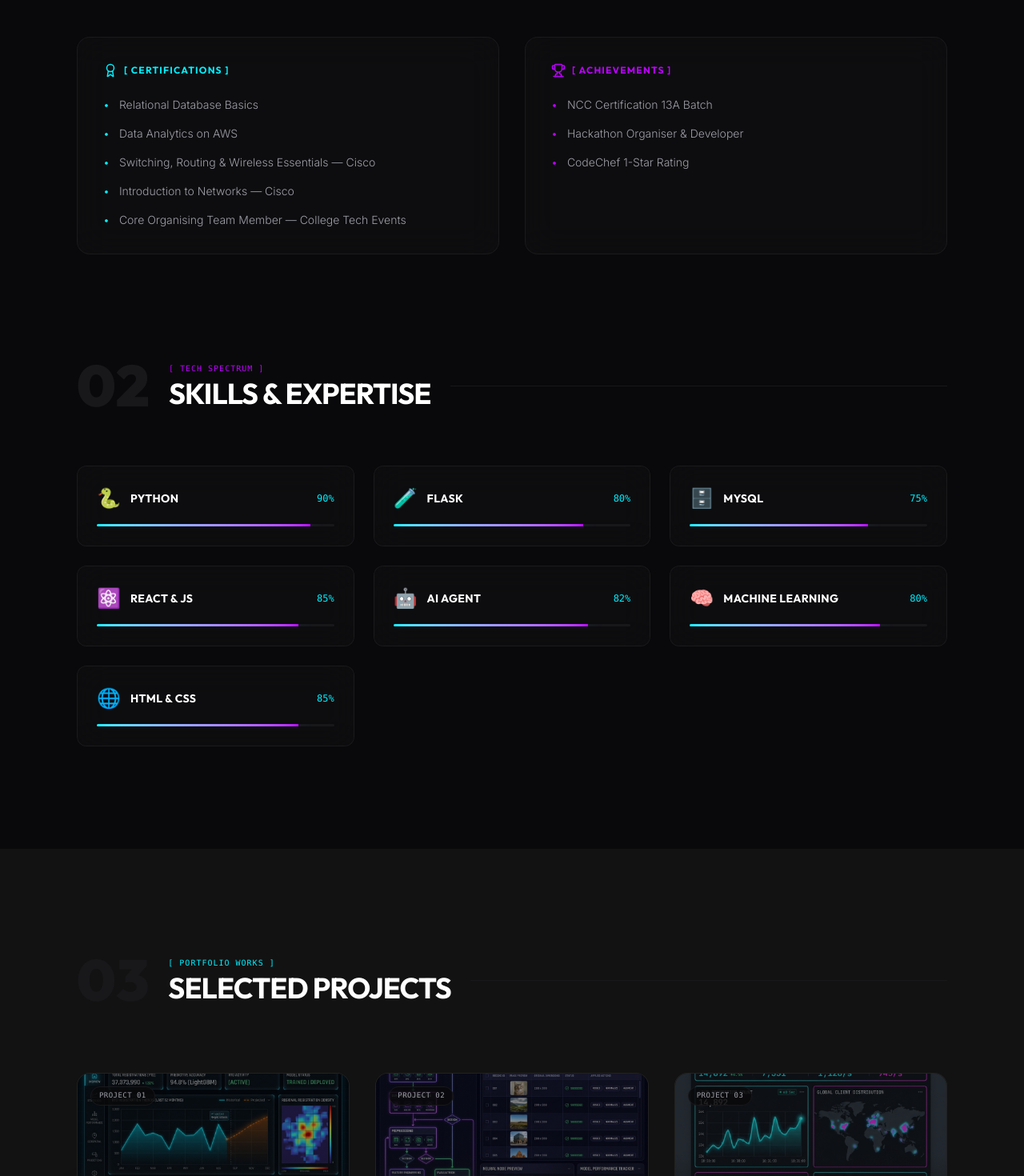
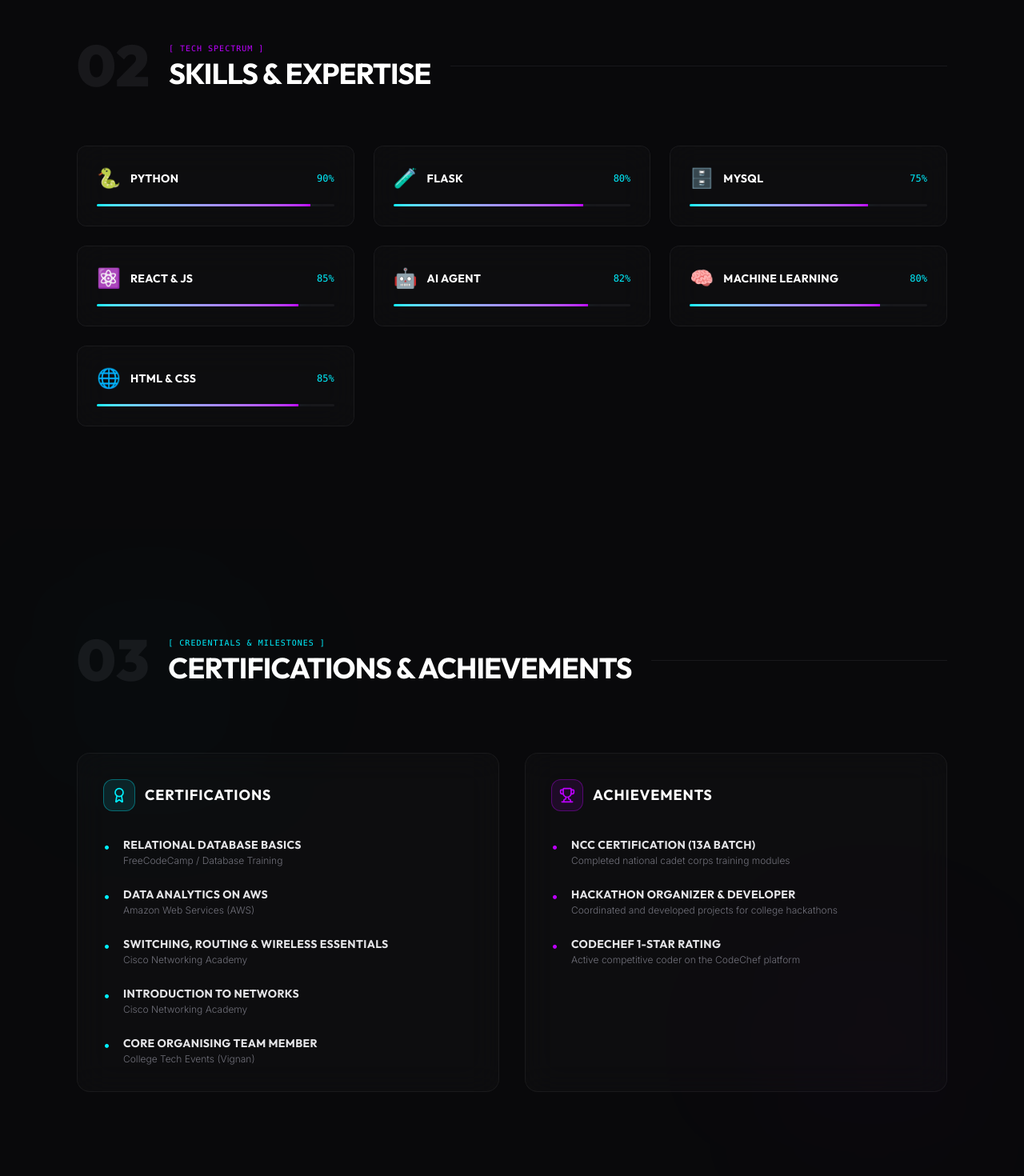
Before and after one commit to mikey470-sai/sequence, a Next.js app: page / in a window 1280 px wide. Shown: the part 4880-6350 px from the top of the page at 80% size. Built offline with nearby package versions, Linux system fonts and the light colour scheme.

Commit message:
feat: extract Certifications and Achievements into a standalone component

```diff
--- a/src/app/page.tsx
+++ b/src/app/page.tsx
@@ -4,6 +4,7 @@ import Header from "@/components/Header";
 import ScrollyCanvas from "@/components/ScrollyCanvas";
 import Overlay from "@/components/Overlay";
 import About from "@/components/About";
+import Certifications from "@/components/Certifications";
 import Projects from "@/components/Projects";
 import ContactForm from "@/components/ContactForm";
 import Footer from "@/components/Footer";
@@ -24,6 +25,9 @@ export default function Home() {
         {/* About credentials & Skills meters section */}
         <About />
 
+        {/* Certifications and Achievements Section */}
+        <Certifications />
+
         {/* Selected Project Grid & Works Section */}
         <Projects />
 
--- a/src/components/About.tsx
+++ b/src/components/About.tsx
@@ -159,59 +159,6 @@ export default function About() {
 
         </div>
 
-        {/* Certifications & Achievements Subsection */}
-        <div className="grid grid-cols-1 md:grid-cols-2 gap-8 mb-32">
-          {/* Certifications Card */}
-          <div className="glass-card rounded-2xl p-8 border border-zinc-900">
-            <h4 className="font-display font-bold text-xs tracking-widest text-brand-cyan uppercase mb-6 flex items-center gap-2">
-              <Award className="w-4.5 h-4.5" /> [ CERTIFICATIONS ]
-            </h4>
-            <ul className="space-y-4 text-zinc-400 text-sm font-light">
-              <li className="flex items-start gap-3">
-                <span className="text-brand-cyan select-none">•</span>
-                <span>Relational Database Basics</span>
-              </li>
-              <li className="flex items-start gap-3">
-                <span className="text-brand-cyan select-none">•</span>
-                <span>Data Analytics on AWS</span>
-              </li>
-              <li className="flex items-start gap-3">
-                <span className="text-brand-cyan select-none">•</span>
-                <span>Switching, Routing &amp; Wireless Essentials — Cisco</span>
-              </li>
-              <li className="flex items-start gap-3">
-                <span className="text-brand-cyan select-none">•</span>
-                <span>Introduction to Networks — Cisco</span>
-              </li>
-              <li className="flex items-start gap-3">
-                <span className="text-brand-cyan select-none">•</span>
-                <span>Core Organising Team Member — College Tech Events</span>
-              </li>
-            </ul>
-          </div>
-
-          {/* Achievements Card */}
-          <div className="glass-card rounded-2xl p-8 border border-zinc-900">
-            <h4 className="font-display font-bold text-xs tracking-widest text-brand-purple uppercase mb-6 flex items-center gap-2">
-              <Trophy className="w-4.5 h-4.5" /> [ ACHIEVEMENTS ]
-            </h4>
-            <ul className="space-y-4 text-zinc-400 text-sm font-light">
-              <li className="flex items-start gap-3">
-                <span className="text-brand-purple select-none">•</span>
-                <span>NCC Certification 13A Batch</span>
-              </li>
-              <li className="flex items-start gap-3">
-                <span className="text-brand-purple select-none">•</span>
-                <span>Hackathon Organiser &amp; Developer</span>
-              </li>
-              <li className="flex items-start gap-3">
-                <span className="text-brand-purple select-none">•</span>
-                <span>CodeChef 1-Star Rating</span>
-              </li>
-            </ul>
-          </div>
-        </div>
-
         {/* SKILLS SUBSECTION */}
         <div id="skills" className="scroll-mt-24">
 
--- /dev/null
+++ b/src/components/Certifications.tsx
@@ -0,0 +1,123 @@
+"use client";
+
+import React from "react";
+import { motion } from "framer-motion";
+import { Award, Trophy } from "lucide-react";
+
+export default function Certifications() {
+  const certificationsList = [
+    { title: "Relational Database Basics", organization: "FreeCodeCamp / Database Training" },
+    { title: "Data Analytics on AWS", organization: "Amazon Web Services (AWS)" },
+    { title: "Switching, Routing & Wireless Essentials", organization: "Cisco Networking Academy" },
+    { title: "Introduction to Networks", organization: "Cisco Networking Academy" },
+    { title: "Core Organising Team Member", organization: "College Tech Events (Vignan)" }
+  ];
+
+  const achievementsList = [
+    { title: "NCC Certification (13A Batch)", detail: "Completed national cadet corps training modules" },
+    { title: "Hackathon Organizer & Developer", detail: "Coordinated and developed projects for college hackathons" },
+    { title: "CodeChef 1-Star Rating", detail: "Active competitive coder on the CodeChef platform" }
+  ];
+
+  return (
+    <section id="certifications" className="relative w-full py-32 px-6 md:px-12 lg:px-24 bg-zinc-950 overflow-hidden z-20">
+
+      {/* Decorative glows */}
+      <div className="absolute top-10 left-10 w-[300px] h-[300px] rounded-full bg-brand-cyan/2 blur-[100px] pointer-events-none" />
+      <div className="absolute bottom-10 right-10 w-[300px] h-[300px] rounded-full bg-brand-purple/2 blur-[100px] pointer-events-none" />
+
+      <div className="max-w-7xl mx-auto">
+
+        {/* Section Header */}
+        <div className="flex items-center gap-6 mb-20">
+          <span className="font-display font-black text-5xl md:text-7xl text-zinc-900 leading-none">
+            03
+          </span>
+          <div>
+            <span className="text-brand-cyan font-mono text-[10px] tracking-widest uppercase block mb-1">
+              [ CREDENTIALS &amp; MILESTONES ]
+            </span>
+            <h2 className="font-display font-bold text-3xl md:text-4xl text-white tracking-tight uppercase">
+              CERTIFICATIONS &amp; ACHIEVEMENTS
+            </h2>
+          </div>
+          <div className="flex-grow h-[1px] bg-zinc-900" />
+        </div>
+
+        {/* Credentials Grid */}
+        <div className="grid grid-cols-1 lg:grid-cols-2 gap-8">
+
+          {/* Certifications Card */}
+          <motion.div
+            initial={{ opacity: 0, y: 30 }}
+            whileInView={{ opacity: 1, y: 0 }}
+            viewport={{ once: true }}
+            transition={{ duration: 0.5 }}
+            className="glass-card rounded-2xl p-8 border border-zinc-900/60"
+          >
+            <div className="flex items-center gap-3 mb-8">
+              <div className="w-10 h-10 rounded-xl bg-brand-cyan/10 border border-brand-cyan/35 flex items-center justify-center text-brand-cyan">
+                <Award className="w-5 h-5" />
+              </div>
+              <h3 className="font-display font-bold text-lg text-white uppercase tracking-wider">
+                Certifications
+              </h3>
+            </div>
+
+            <ul className="space-y-6">
+              {certificationsList.map((cert, idx) => (
+                <li key={idx} className="flex items-start gap-4">
+                  <span className="text-brand-cyan text-base leading-none select-none mt-1">•</span>
+                  <div>
+                    <h4 className="font-display font-bold text-sm text-zinc-200 uppercase tracking-wide">
+                      {cert.title}
+                    </h4>
+                    <p className="font-sans text-xs text-zinc-500 font-light mt-0.5">
+                      {cert.organization}
+                    </p>
+                  </div>
+                </li>
+              ))}
+            </ul>
+          </motion.div>
+
+          {/* Achievements Card */}
+          <motion.div
+            initial={{ opacity: 0, y: 30 }}
+            whileInView={{ opacity: 1, y: 0 }}
+            viewport={{ once: true }}
+            transition={{ duration: 0.5, delay: 0.1 }}
+            className="glass-card rounded-2xl p-8 border border-zinc-900/60"
+          >
+            <div className="flex items-center gap-3 mb-8">
+              <div className="w-10 h-10 rounded-xl bg-brand-purple/10 border border-brand-purple/35 flex items-center justify-center text-brand-purple">
+                <Trophy className="w-5 h-5" />
+              </div>
+              <h3 className="font-display font-bold text-lg text-white uppercase tracking-wider">
+                Achievements
+              </h3>
+            </div>
+
+            <ul className="space-y-6">
+              {achievementsList.map((ach, idx) => (
+                <li key={idx} className="flex items-start gap-4">
+                  <span className="text-brand-purple text-base leading-none select-none mt-1">•</span>
+                  <div>
+                    <h4 className="font-display font-bold text-sm text-zinc-200 uppercase tracking-wide">
+                      {ach.title}
+                    </h4>
+                    <p className="font-sans text-xs text-zinc-500 font-light mt-0.5">
+                      {ach.detail}
+                    </p>
+                  </div>
+                </li>
+              ))}
+            </ul>
+          </motion.div>
+
+        </div>
+
+      </div>
+    </section>
+  );
+}
--- a/src/components/ContactForm.tsx
+++ b/src/components/ContactForm.tsx
@@ -95,7 +95,7 @@ export default function ContactForm() {
         {/* Section Header */}
         <div className="flex items-center gap-6 mb-20">
           <span className="font-display font-black text-5xl md:text-7xl text-zinc-900 leading-none">
-            04
+            05
           </span>
           <div>
             <span className="text-brand-cyan font-mono text-[10px] tracking-widest uppercase block mb-1">
--- a/src/components/Projects.tsx
+++ b/src/components/Projects.tsx
@@ -143,7 +143,7 @@ export default function Projects() {
         {/* Section Header */}
         <div className="flex items-center gap-6 mb-20">
           <span className="font-display font-black text-5xl md:text-7xl text-zinc-900 leading-none">
-            03
+            04
           </span>
           <div>
             <span className="text-brand-cyan font-mono text-[10px] tracking-widest uppercase block mb-1">
```
